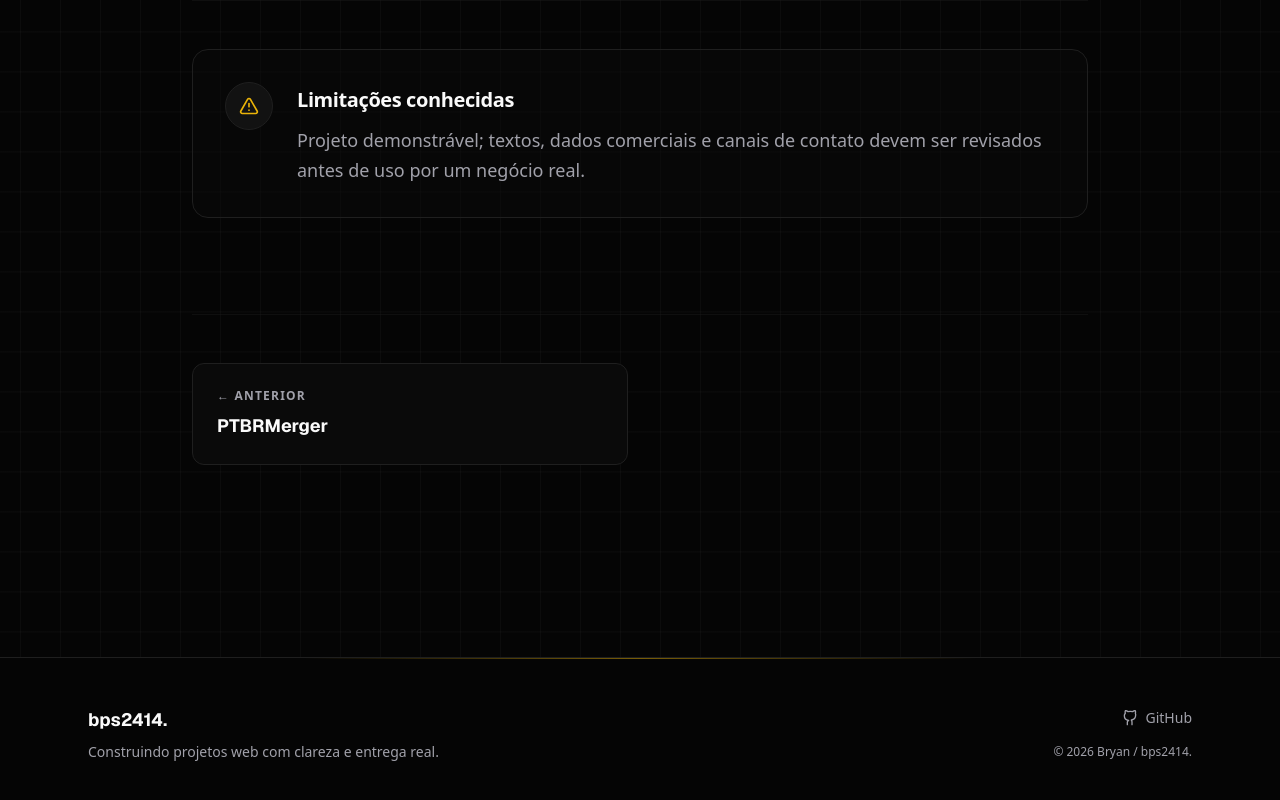
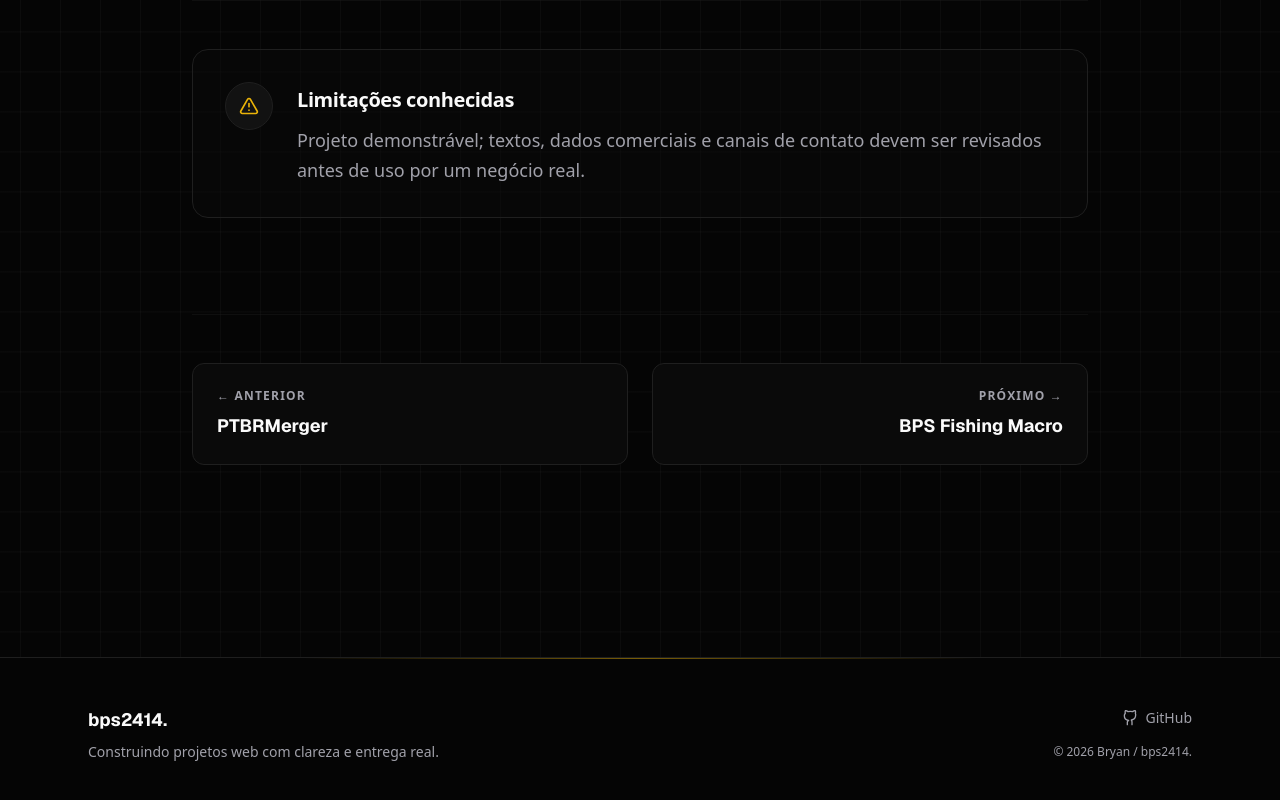
Before and after one commit to bps2414/portfolio, a Next.js app: page /projetos/barbearia-da-vila in a window 1280 px wide. Shown: the part 2227-3027 px from the top of the page. Built offline with nearby package versions, Linux system fonts and the light colour scheme.

Commit message:
Add fishing macro project to portfolio

```diff
--- a/src/app/page.tsx
+++ b/src/app/page.tsx
@@ -147,6 +147,9 @@ export default function Home() {
                   </p>
                   <p>
                     Trabalho com escopos realistas: uma landing page precisa comunicar bem e carregar corretamente; um sistema web precisa ter fluxo compreensível, autenticação quando necessário e limites técnicos bem definidos.
+                  </p>
+                  <p>
+                    Uso IA como apoio em pesquisa, revisão, prototipagem e aceleração de tarefas repetitivas, mantendo responsabilidade sobre decisões, validação, código final e limites de cada projeto.
                   </p>
 
                   <div className="pt-8 mt-8 border-t border-border grid grid-cols-1 sm:grid-cols-2 gap-6">
--- a/src/data/projects.ts
+++ b/src/data/projects.ts
@@ -317,6 +317,55 @@ export const projects: Project[] = [
       "Um projeto visual também precisa de documentação técnica honesta.",
     ],
   },
+  {
+    slug: "bps-fishing-macro",
+    title: "BPS Fishing Macro",
+    type: "primeiro projeto técnico",
+    order: 5,
+    description:
+      "Ferramenta desktop local para Windows que automatiza um fluxo de pesca em jogo, com interface própria, controle de mouse e teclado, OCR, detecção por cor, configurações persistentes, logs e empacotamento em executável.",
+    stack: [
+      "Python",
+      "Tkinter",
+      "PyInstaller",
+      "Tesseract OCR",
+      "Pillow",
+      "Pytest",
+      "Windows automation",
+    ],
+    links: {
+      github: "https://github.com/bps2414/bps-fishing-macro",
+    },
+    limitations:
+      "Foi meu primeiro projeto de todos, então o código carrega decisões bagunçadas, versões antigas, experimentos e marcas de aprendizado. Não tem demo pública por depender de Windows, captura de tela, entrada de mouse/teclado e do jogo alvo.",
+    microcopy:
+      "Mantido no portfólio como registro do começo: mais importante pelo caminho de aprendizado, empacotamento e automação local do que por arquitetura limpa.",
+    isMain: false,
+    features: [
+      "Interface desktop local para configurar e controlar a automação.",
+      "Automação de ciclo de pesca com mouse, teclado e janelas do Windows.",
+      "OCR para leitura de informações visuais do jogo.",
+      "Detecção por cor para interpretar estados na tela.",
+      "Configurações persistentes em arquivo local.",
+      "Logs e estatísticas locais.",
+      "Webhooks opcionais para notificações.",
+      "Build em executável Windows com PyInstaller.",
+      "Testes automatizados em módulos isolados nas versões mais recentes.",
+    ],
+    technicalDecisions: [
+      "Python foi escolhido por permitir prototipagem rápida de automação desktop.",
+      "Execução local para acessar captura de tela, mouse, teclado e arquivos sem backend.",
+      "OCR e detecção por cor foram usados porque o fluxo depende de sinais visuais do jogo.",
+      "Empacotamento com PyInstaller para facilitar teste por executável sem exigir ambiente Python do usuário.",
+      "Evolução por versões sucessivas, deixando histórico de tentativa, erro e reorganização do código.",
+    ],
+    learnings: [
+      "Primeiro contato real com um projeto maior do que scripts pequenos.",
+      "Aprendi na prática o custo de deixar código crescer sem arquitetura clara desde o começo.",
+      "Entendi melhor logs, configuração local, empacotamento e dependências nativas no Windows.",
+      "Aprendi a transformar uma automação improvisada em uma ferramenta com interface e distribuição.",
+    ],
+  },
 ];
 
 export function getProjectBySlug(slug: string): Project | undefined {
```
Also changed, not shown: 1 other file (tests, documents, lock files or other folders).
